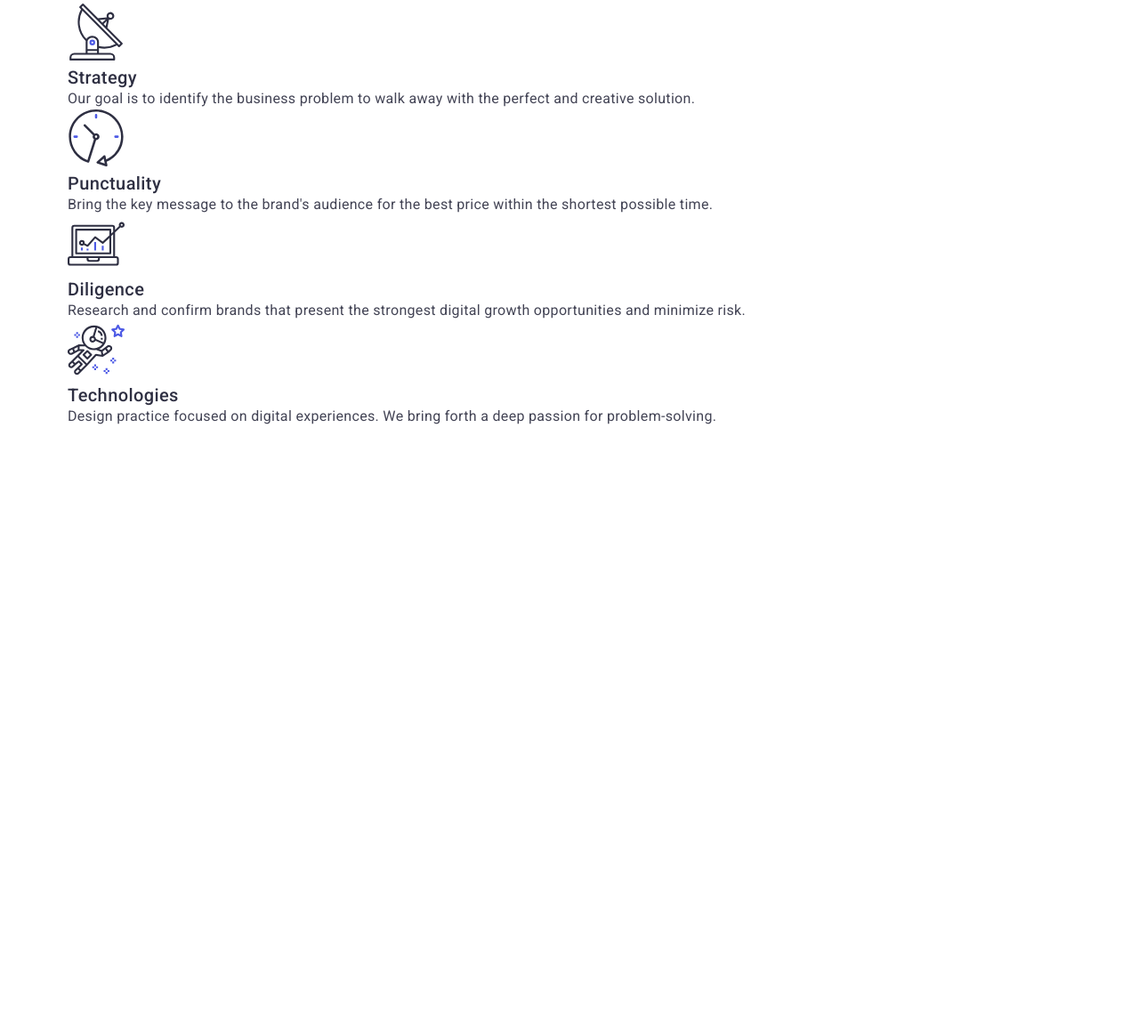
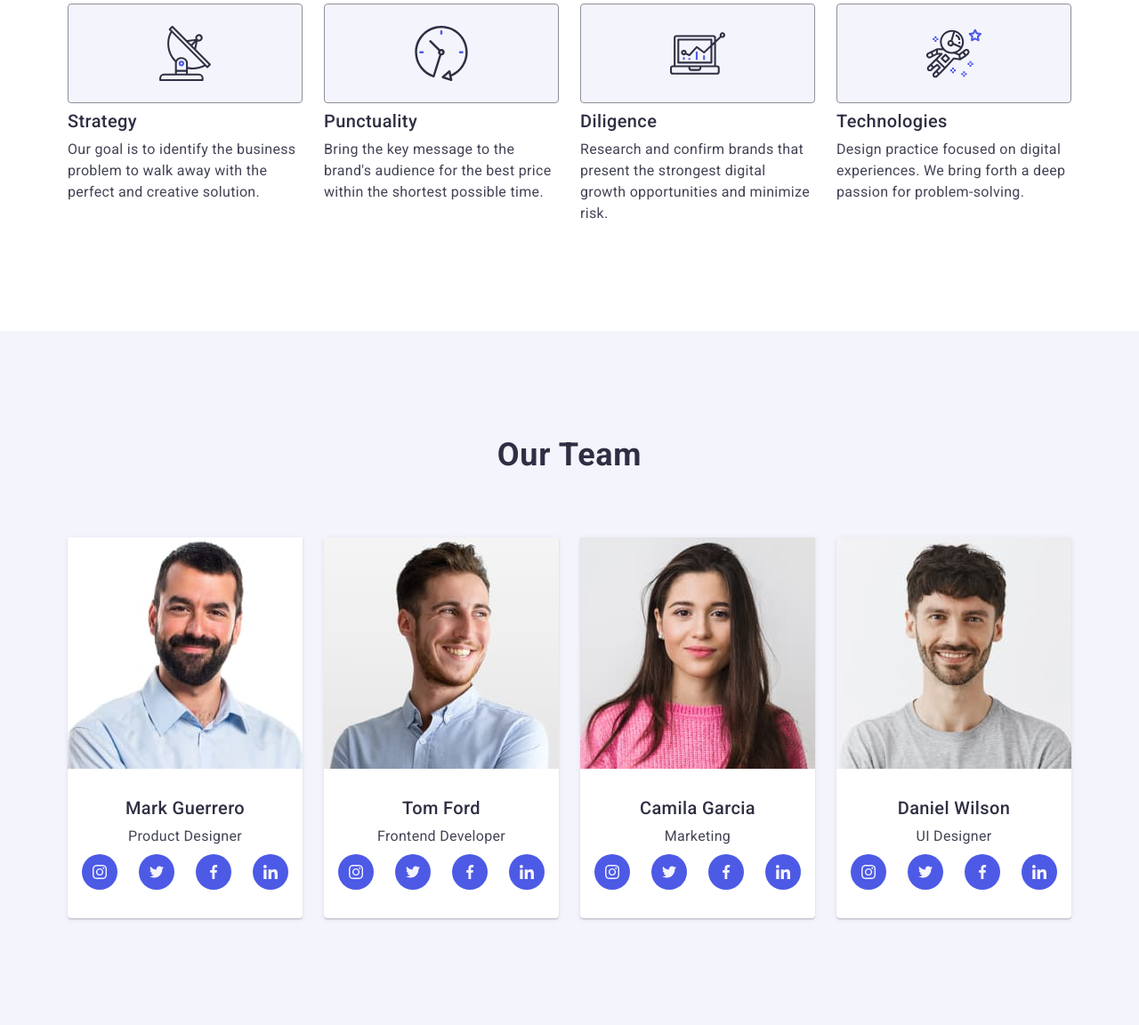
Before and after one commit to OlhaKadeeva/goit-markup-hw-06, a plain HTML site: page index.html in a window 1280 px wide. Shown: the part 789-1941 px from the top of the page at 89% size. Before the commit the page ends 1389 px from the top, so only its background shows below. Drawn offline with nearby package versions, Linux system fonts and the light colour scheme.

Commit message:
team adaptive

```diff
--- a/css/styles.css
+++ b/css/styles.css
@@ -87,7 +87,7 @@ body {
   padding-top: 96px;
   padding-bottom: 96px;
 }
-@media screen and (min-width: 767px) {
+@media screen and (min-width: 768px) {
   .container {
     max-width: 768px;
   }
@@ -371,7 +371,7 @@ body {
 }
 @media screen and (min-width: 768px) {
   .hero {
-    max-width: 678px;
+    max-width: 768px;
     background-image: linear-gradient(
         rgba(46, 47, 66, 0.7),
         rgba(46, 47, 66, 0.7)
@@ -642,3 +642,148 @@ MODAL BACKDROP
 /* ==================================================
 2-BENEFITS
 ================================================== */
+.benefits_list {
+  display: flex;
+  flex-wrap: wrap;
+  column-gap: 24px;
+  row-gap: 72px;
+}
+.benefits_list_item {
+  max-width: 356px;
+}
+.benefits_list_picture {
+  display: none;
+}
+.benefits_item_title {
+  margin-bottom: 8px;
+  font-weight: 700;
+  font-size: 36px;
+  line-height: 1.11;
+  letter-spacing: 0.02em;
+  text-align: center;
+  color: #2e2f42;
+}
+.benefits_item_text {
+  font-weight: 500;
+  font-size: 16px;
+  line-height: 1.5;
+  letter-spacing: 0.02em;
+  color: #434455;
+}
+@media screen and (min-width: 768px) {
+  .benefits_item_title {
+    text-align: left;
+  }
+}
+@media screen and (min-width: 1158px) {
+  .benefits_list_item {
+    max-width: 264px;
+  }
+  .benefits_list_picture {
+    background-color: #f4f4fd;
+    border: 1px solid #8e8f99;
+    border-radius: 4px;
+    display: flex;
+    justify-content: center;
+    align-items: center;
+    height: 112px;
+    margin-bottom: 8px;
+  }
+  .benefits_list_icon {
+    margin: 24px 100px;
+  }
+  .benefits_item_title {
+    font-weight: 500;
+    font-size: 20px;
+    line-height: 1.2;
+  }
+  .benefits_item_text {
+    font-weight: 400;
+  }
+}
+/* ==================================================
+3-TEAM
+================================================== */
+.team {
+  background: #f4f4fd;
+}
+.team_title {
+  line-height: 1.11;
+  letter-spacing: 0.02em;
+  margin-bottom: 72px;
+}
+.team_list {
+  display: flex;
+  flex-wrap: wrap;
+  row-gap: 72px;
+}
+.team_list_item {
+  background: #ffffff;
+  width: calc((100%-72px) / 4);
+  border-radius: 0 0 4px 4px;
+  box-shadow: 0 2px 1px 0 rgba(46, 47, 66, 0.08),
+    0 1px 1px 0 rgba(46, 47, 66, 0.16), 0 1px 6px 0 rgba(46, 47, 66, 0.08);
+  transition: box-shadow 250ms cubic-bezier(0.4, 0, 0.2, 1);
+}
+.team_list_item:hover {
+  box-shadow: 0 2px 1px 0 rgba(46, 47, 66, 0.08),
+    0 1px 1px 0 rgba(46, 47, 66, 0.16), 0 1px 6px 0 rgba(46, 47, 66, 0.08);
+}
+.team_item_container {
+  padding: 32px 0px;
+  text-align: center;
+}
+.team_item_title {
+  font-weight: 500;
+  font-size: 20px;
+  line-height: 1.2;
+  letter-spacing: 0.02em;
+  text-align: center;
+}
+.team_item_text {
+  margin: 8px 0;
+  font-weight: 400;
+  font-size: 16px;
+  line-height: 1.5;
+  letter-spacing: 0.02em;
+  text-align: center;
+  color: #434455;
+}
+.team_item_social {
+  display: flex;
+  justify-content: center;
+  gap: 24px;
+}
+.team_item_link {
+  display: flex;
+  justify-content: center;
+  align-items: center;
+  width: 40px;
+  height: 40px;
+  border-radius: 50%;
+  background-color: #4d5ae5;
+  padding: 12px;
+  line-height: 1;
+  transition: background-color 250ms cubic-bezier(0.4, 0, 0.2, 1);
+}
+.team_item_link:hover,
+.team_item_link:focus {
+  background-color: #404bbf;
+}
+.team_item_icon {
+  fill: #f4f4fd;
+}
+@media screen and (min-width: 768px) {
+  .team_container {
+    max-width: 584px;
+  }
+  .team_list {
+    row-gap: 64px;
+    column-gap: 24px;
+  }
+}
+@media screen and (min-width: 1158px) {
+  .team_container {
+    max-width: 1158px;
+  }
+}
--- a/index.html
+++ b/index.html
@@ -129,7 +129,7 @@
         </div>
       </section>
       <!-- 3-TEAM-->
-      <section class="team section visually-hidden">
+      <section class="team section">
         <div class="container team_container">
           <h2 class="team_title title">Our Team</h2>
           <ul class="team_list">
```
